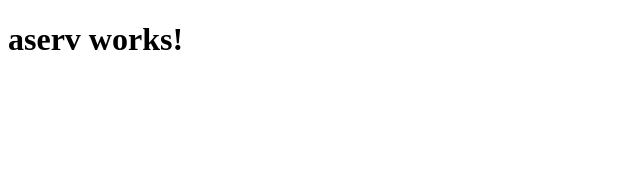
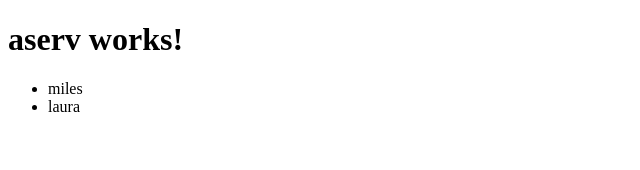
Before and after one commit to milesstanfield/ng4-services, an Angular app: page / in a window 1280 px wide. Shown: the top 170 px of the page, without its empty margins (0-640 px from the left). Built offline with nearby package versions, Linux system fonts and the light colour scheme.

Commit message:
created artist class and listing items

```diff
--- a/src/app/app.component.html
+++ b/src/app/app.component.html
@@ -1,3 +1,6 @@
 <h1>
   {{title}}
 </h1>
+<ul>
+  <li *ngFor="let artist of artists">{{artist.name}}</li>
+</ul>
--- a/src/app/app.component.ts
+++ b/src/app/app.component.ts
@@ -1,4 +1,6 @@
 import { Component } from '@angular/core';
+
+import { Artist } from './artist';
 
 @Component({
   selector: 'aserv-root',
@@ -7,4 +9,12 @@ import { Component } from '@angular/core';
 })
 export class AppComponent {
   title = 'aserv works!';
+  artists: Artist[];
+
+  constructor() {
+    this.artists = [
+      new Artist('miles'),
+      new Artist('laura')
+    ];
+  }
 }
--- a/src/app/app.module.ts
+++ b/src/app/app.module.ts
@@ -7,6 +7,7 @@ import { AppComponent } from './app.component';
 import { MoviesComponent } from './movies/movies.component';
 import { BooksComponent } from './books/books.component';
 import { BookService } from './book.service';
+import { ArtistService } from './artist.service';
 
 @NgModule({
   declarations: [
@@ -19,7 +20,7 @@ import { BookService } from './book.service';
     FormsModule,
     HttpModule
   ],
-  providers: [BookService],
+  providers: [BookService, ArtistService],
   bootstrap: [AppComponent]
 })
 export class AppModule { }
--- /dev/null
+++ b/src/app/artist.ts
@@ -0,0 +1,3 @@
+export class Artist {
+  constructor(public name: string) {}
+}
```
Also changed, not shown: src/app/artist.service.ts (added, +8 -0 lines), 1 other file (tests, documents, lock files or other folders).
